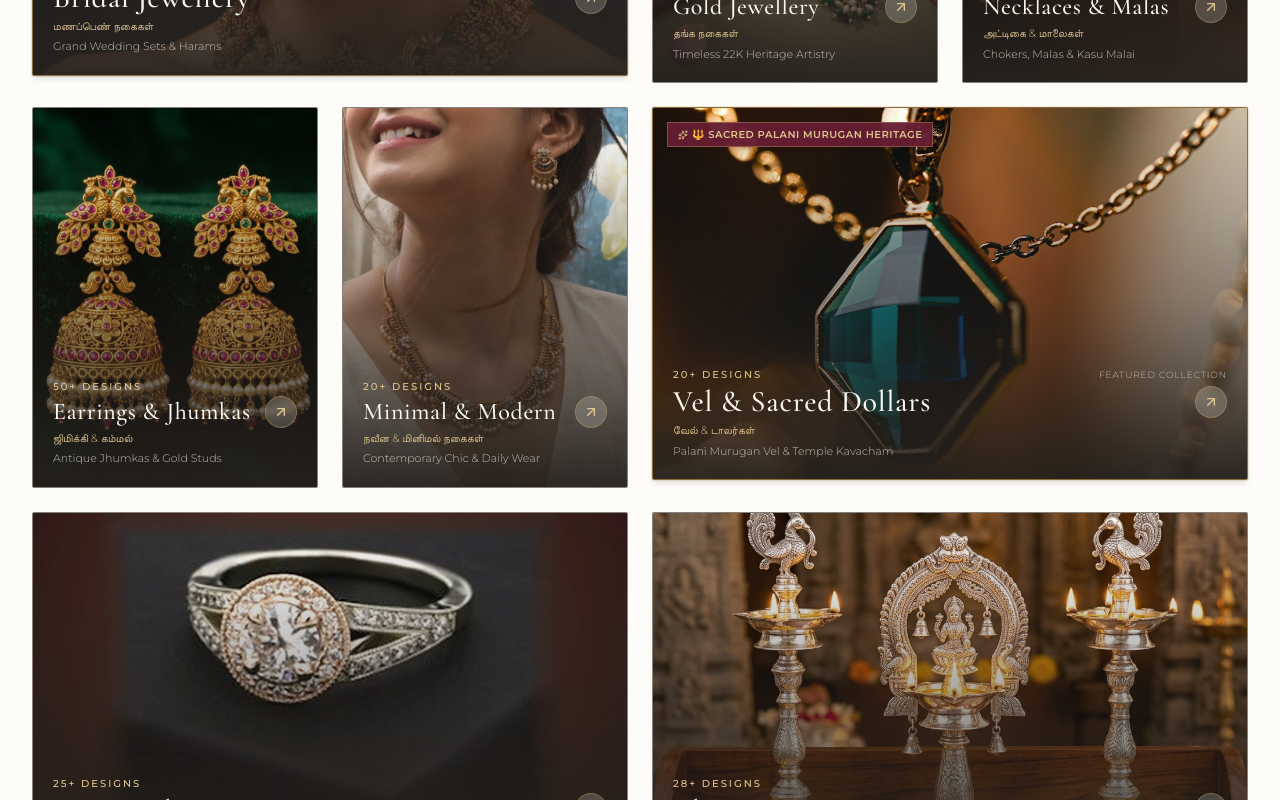
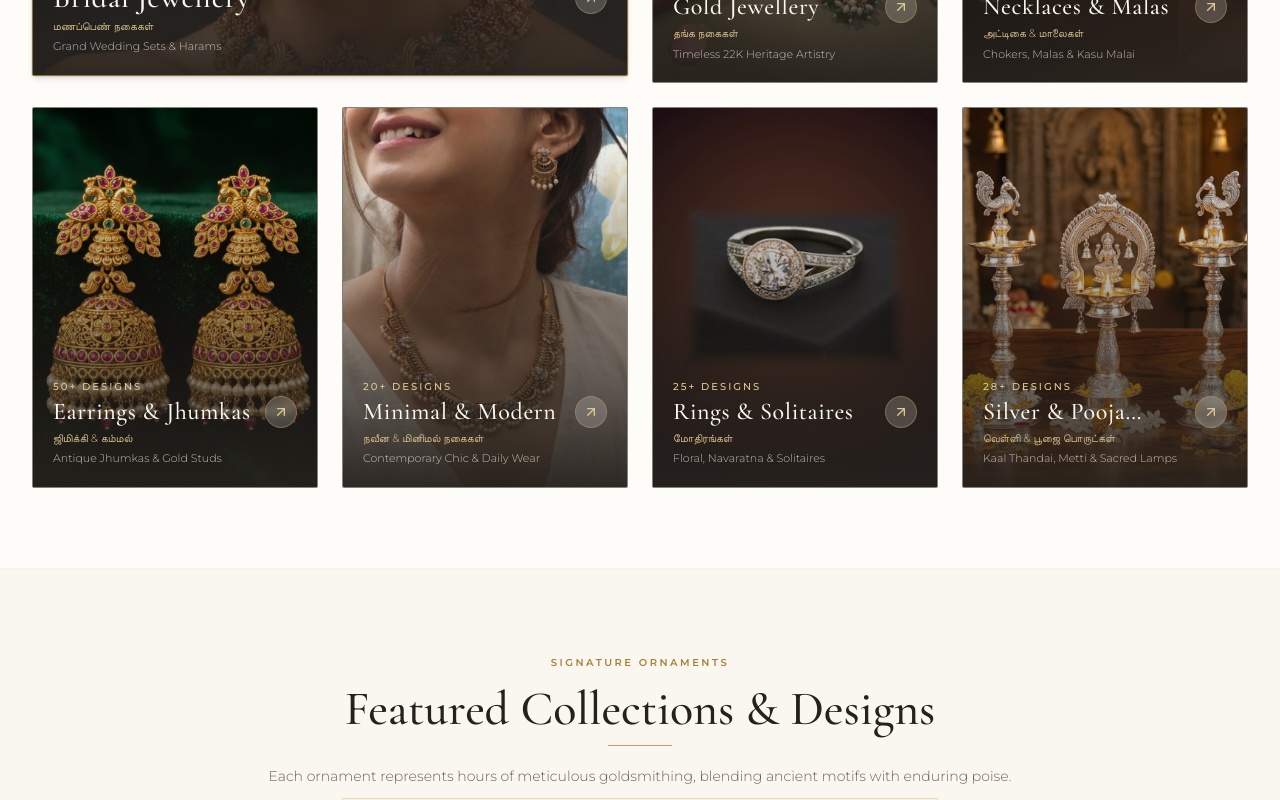
Before and after one commit to sivapragadheeswarii/lalitha, a React (Vite) app: page / in a window 1280 px wide. Shown: the part 2260-3060 px from the top of the page. Built offline with nearby package versions, Linux system fonts and the light colour scheme.

Commit message:
Remove Vel and Sacred Dollars category, product and references

```diff
--- a/src/data/categories.js
+++ b/src/data/categories.js
@@ -25,15 +25,6 @@ export const CATEGORIES = [
     count: "40+ Designs",
     image: "/images/peacock-kemp-choker.jpg",
     description: "Captivating temple motifs, antique mango malas, and contemporary statement royal collars."
-  },
-  {
-    id: "pendants",
-    name: "Vel & Sacred Dollars",
-    nameTa: "வேல் & டாலர்கள்",
-    tagline: "Palani Murugan Vel & Temple Kavacham",
-    count: "20+ Designs",
-    image: "/images/vel-pendant.jpg",
-    description: "Sacred Palani Murugan Vel pendants, Om amulets, and divine deity kavachams in pure 22K gold."
   },
   {
     id: "minimal",
--- a/src/data/products.js
+++ b/src/data/products.js
@@ -427,31 +427,7 @@ export const PRODUCTS = [
     isBridal: true
   },
 
-  // 5. Sacred Murugan Vel Dollar
-  {
-    id: "prod-13",
-    name: "Sacred Palani Murugan Vel Dollar & Chain",
-    category: "Vel & Sacred Dollars",
-    categoryId: "pendants",
-    subCategory: "Temple Pendants",
-    demoPrice: "₹ 45,000",
-    isDemoPrice: true,
-    tag: "Palani Heritage",
-    rating: 5.0,
-    reviewCount: 56,
-    description: "Reverent 22K pure hallmarked gold pendant sculpted in the sacred form of Lord Murugan's holy Vel, representing courage, divine grace, and spiritual protection.",
-    details: {
-      finish: "22K 916 Yellow Gold High Polish",
-      motif: "Sacred Vel with Om & Trishul Detailing",
-      occasion: "Thaipusam, Panguni Uthiram, Daily Devotion & Gifting",
-      care: "Clean periodically with chamois polishing cloth"
-    },
-    image: "/images/vel-pendant.jpg",
-    featured: true,
-    isBridal: false
-  },
-
-  // 6. Gold Rings & Solitaires
+  // 5. Gold Rings & Solitaires
   {
     id: "prod-16",
     name: "Solitaire Halo Diamond Ring",
--- a/src/pages/HomePage.jsx
+++ b/src/pages/HomePage.jsx
@@ -64,7 +64,7 @@ export default function HomePage({
       {/* 3. Trust Highlights */}
       <TrustSection lang={lang} />
 
-      {/* 4. Shop by Category (Gold, Bridal, Malas, Vel & Sacred Dollars, Bangles, Silver) */}
+      {/* 4. Shop by Category (Bridal, Gold, Malas, Earrings, Minimal, Rings, Silver) */}
       <CategoriesSection
         onSelectCategory={(catId) => {
           onSelectCategory(catId);
--- a/src/sections/CategoriesSection.jsx
+++ b/src/sections/CategoriesSection.jsx
@@ -12,7 +12,6 @@ export default function CategoriesSection({ onSelectCategory, lang = 'en' }) {
   const necklaces = getCat('necklaces');
   const earrings = getCat('earrings');
   const minimal = getCat('minimal');
-  const pendants = getCat('pendants');
   const rings = getCat('rings');
   const silver = getCat('silver');
 
@@ -30,7 +29,7 @@ export default function CategoriesSection({ onSelectCategory, lang = 'en' }) {
           <div className="w-12 sm:w-16 h-[1.5px] bg-gold mx-auto mt-1 sm:mt-2" />
           <p className="text-xs sm:text-sm text-charcoal-muted leading-relaxed font-light pt-1 sm:pt-2 px-2">
             {lang === 'ta'
-              ? 'பழனி முருகனின் புனித வேல் டாலர்கள், பாரம்பரிய காசு மாலை, அட்டிகை, ஜிமிக்கி மற்றும் திருமண மணப்பெண் நகைத் தொகுப்புகள்.'
+              ? 'பாரம்பரிய காசு மாலை, அட்டிகை, ஜிமிக்கி, மோதிரம் மற்றும் திருமண மணப்பெண் நகைத் தொகுப்புகள்.'
               : 'Explore heritage creations fashioned in 22K gold, reflecting the devotional grace and splendour of South Indian celebrations.'}
           </p>
         </div>
@@ -61,7 +60,7 @@ export default function CategoriesSection({ onSelectCategory, lang = 'en' }) {
           ))}
         </div>
 
-        {/* 2. Dynamic Asymmetrical Magazine Bento Grid (Breaks the monotonous straight line) */}
+        {/* 2. Dynamic Asymmetrical Magazine Bento Grid */}
         <div className="grid grid-cols-2 lg:grid-cols-4 gap-3 sm:gap-6">
           {/* Tile 1: Bridal Feature (Wide cinematic card on mobile & desktop) */}
           {bridal && (
@@ -125,40 +124,26 @@ export default function CategoriesSection({ onSelectCategory, lang = 'en' }) {
             </div>
           )}
 
-          {/* Tile 6: Vel & Sacred Dollars (Wide Featured Card - Palani Special) */}
-          {pendants && (
-            <div className="col-span-2 lg:col-span-2">
+          {/* Tile 6: Rings & Solitaires */}
+          {rings && (
+            <div className="col-span-1 lg:col-span-1">
               <CategoryCard
-                category={pendants}
+                category={rings}
                 onSelect={onSelectCategory}
                 lang={lang}
-                isFeatured={true}
-                badge={lang === 'ta' ? 'பழனி முருகன் வேல் & கவசம்' : '🔱 Sacred Palani Murugan Heritage'}
-                aspectRatio="aspect-[16/9] sm:aspect-[16/10]"
+                aspectRatio="aspect-[3/4]"
               />
             </div>
           )}
 
-          {/* Tile 7: Rings & Solitaires (Wide on desktop, 1-col on mobile) */}
-          {rings && (
-            <div className="col-span-1 lg:col-span-2">
-              <CategoryCard
-                category={rings}
-                onSelect={onSelectCategory}
-                lang={lang}
-                aspectRatio="aspect-[3/4] lg:aspect-[16/10]"
-              />
-            </div>
-          )}
-
-          {/* Tile 8: Silver & Pooja Heritage (Wide on desktop, 1-col on mobile) */}
+          {/* Tile 7: Silver & Pooja Heritage */}
           {silver && (
-            <div className="col-span-1 lg:col-span-2">
+            <div className="col-span-1 lg:col-span-1">
               <CategoryCard
                 category={silver}
                 onSelect={onSelectCategory}
                 lang={lang}
-                aspectRatio="aspect-[3/4] lg:aspect-[16/10]"
+                aspectRatio="aspect-[3/4]"
               />
             </div>
           )}
--- a/src/sections/ReviewsSection.jsx
+++ b/src/sections/ReviewsSection.jsx
@@ -45,18 +45,18 @@ export default function ReviewsSection() {
       rating: 5,
       date: "August 2026",
       verified: true,
-      text: "We traveled from Coimbatore to Palani specifically for their bridal gold collection. The transparency in demo pricing, weight estimation, and hallmark certifications gave our whole family immense confidence. Truly exceptional goldsmithing artistry."
+      text: "We traveled from Coimbatore to Palani specifically for their bridal gold collection. The transparency in gold pricing, weight estimation, and hallmark certifications gave our whole family immense confidence. Truly exceptional goldsmithing artistry."
     },
     {
       id: 4,
       name: "Revathi Annamalai",
       city: "Madurai",
-      category: "bangles",
-      item: "Classic Twisted Gold Valayal Pair",
+      category: "minimal",
+      item: "Modern Crescent Pearl Collar",
       rating: 5,
       date: "September 2026",
       verified: true,
-      text: "I bought a pair of twisted gold valayal for my sister's seemantham. The weight feels substantial yet the finish is wonderfully smooth with no rough edges. The gleam is 100% pure 22K yellow gold. Five stars without hesitation."
+      text: "I bought the modern crescent pearl collar for my sister's reception. The contemporary minimal look is wonderfully light yet made in pure 22K gold. Five stars without hesitation."
     },
     {
       id: 5,
@@ -138,7 +138,7 @@ export default function ReviewsSection() {
             { id: 'all', label: 'All Reviews' },
             { id: 'bridal', label: 'Bridal Harams' },
             { id: 'necklaces', label: 'Kasu Malas' },
-            { id: 'bangles', label: 'Traditional Valayal' },
+            { id: 'minimal', label: 'Minimal & Modern' },
             { id: 'earrings', label: 'Earrings & Studs' },
             { id: 'temple', label: 'Temple Suites' },
           ].map((tab) => (
```
